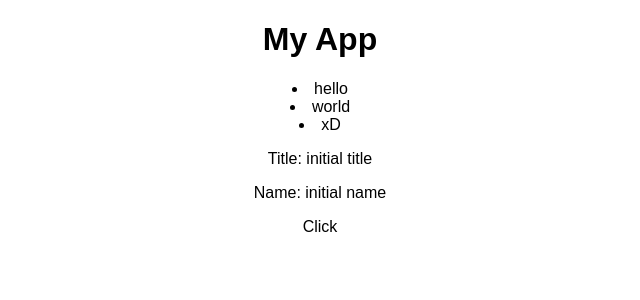
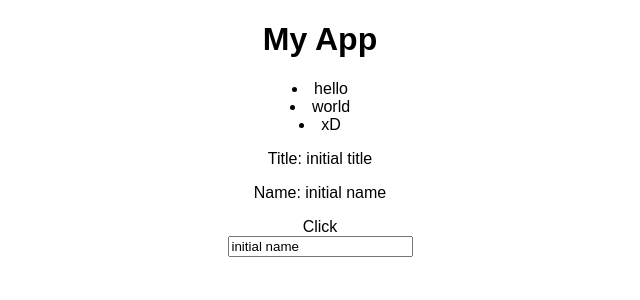
Before and after one commit to jasonyliang/react-crud-app, a React (Create React App) app in the folder crud-app/: page / in a window 1280 px wide. Shown: the top 300 px of the page, without its empty margins (320-960 px from the left). Built offline with nearby package versions, Linux system fonts and the light colour scheme.

Commit message:
Input instant update

```diff
--- a/crud-app/src/App.js
+++ b/crud-app/src/App.js
@@ -22,7 +22,11 @@ class App extends Component {
       title: "New Title"
     });
   };
-
+  updateName = event => {
+    this.setState({
+      name: event.target.value
+    });
+  };
   render() {
     const list = ["hello", "world", "xD"];
     return (
@@ -39,6 +43,8 @@ class App extends Component {
           onClick={this.onClick}
           name={this.state.name}
         />
+
+        <input onChange={this.updateName} value={this.state.name} />
       </div>
     );
   }
```
